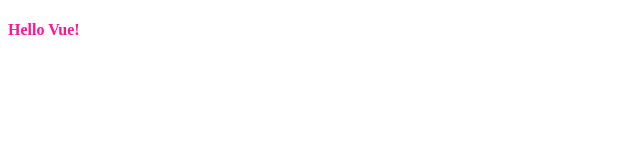
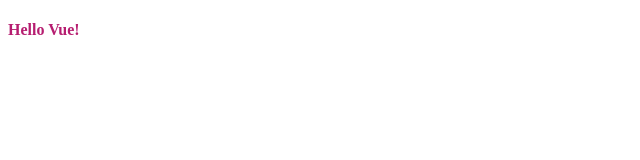
Before and after one commit to yjy93/vue-doc-read-notes, a Vue app in the folder vue-doc/: page / in a window 1280 px wide. Shown: the top 160 px of the page, without its empty margins (0-640 px from the left). Built offline with nearby package versions, Linux system fonts and the light colour scheme.

Commit message:
vue 笔记

```diff
--- a/vue-doc/src/App.vue
+++ b/vue-doc/src/App.vue
@@ -1,7 +1,6 @@
 <template>
   <div id="app">
-    <h4 style="color: deeppink"> Hello Vue!</h4>
-
+    <h4 style="color: #b61d70"> Hello Vue!</h4>
   </div>
 </template>
 
```
